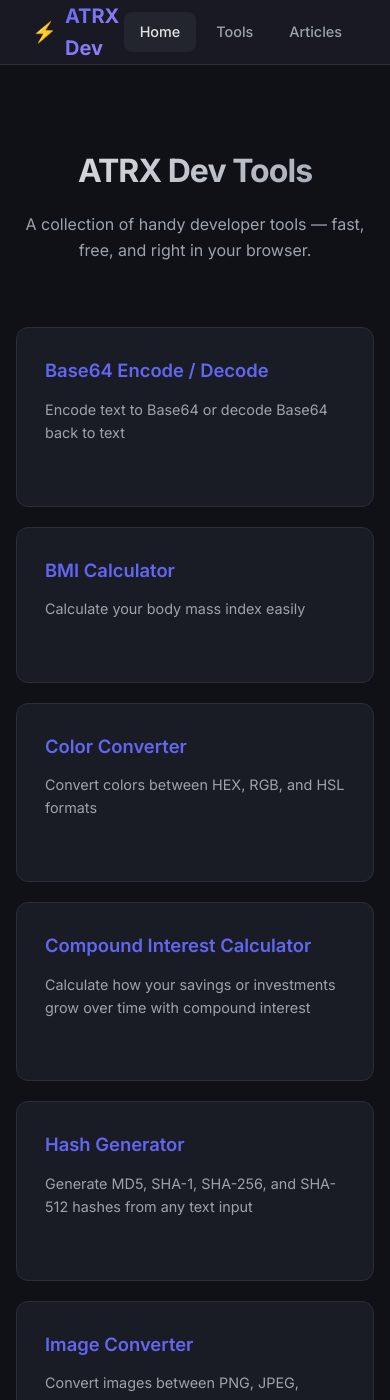
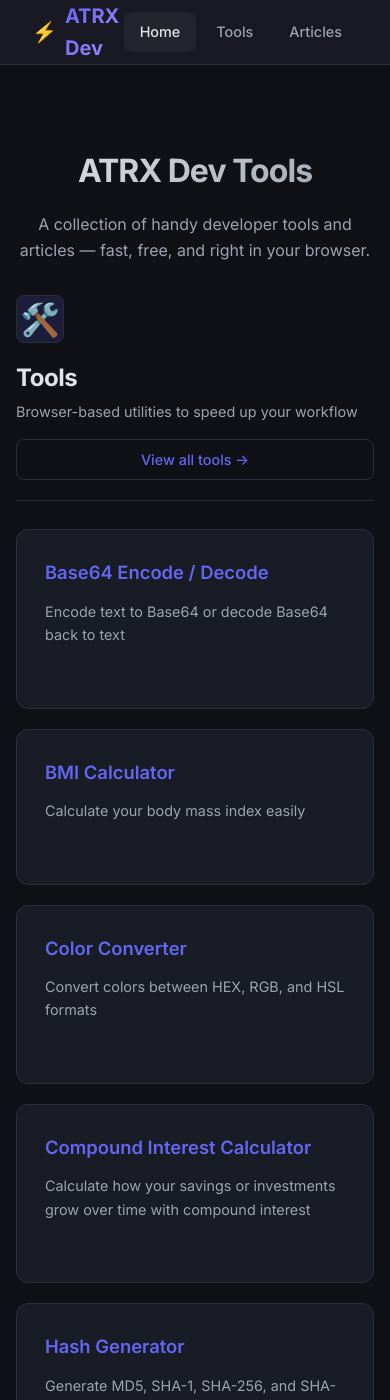
Before and after one commit to atrxdev/atrxdev.github.io, a Jekyll site: the page built from index.html, in a window 390 px wide and 1400 px high. Built offline with Jekyll 4.4.1, drawn with Linux system fonts in a browser that asks for light colours; some of the changed text lies outside the part shown.

Commit message:
Update home page to contain 'Articles' and 'Tools' sections

```diff
--- a/assets/css/style.css
+++ b/assets/css/style.css
@@ -101,7 +101,7 @@
 /* Hero section */
 .hero {
   text-align: center;
-  padding: 3rem 0 4rem;
+  padding: 3rem 0 2rem;
 }
 .hero h1 {
   font-size: 3rem;
@@ -118,6 +118,82 @@
   color: var(--text-muted);
   max-width: 500px;
   margin: 0 auto;
+}
+
+/* Home sections */
+.home-section {
+  margin-bottom: 3.5rem;
+}
+.home-section:last-child {
+  margin-bottom: 0;
+}
+.section-header {
+  display: flex;
+  align-items: center;
+  gap: 1rem;
+  margin-bottom: 1.75rem;
+  padding-bottom: 1.25rem;
+  border-bottom: 1px solid var(--border);
+}
+.section-icon {
+  font-size: 2rem;
+  width: 3rem;
+  height: 3rem;
+  display: flex;
+  align-items: center;
+  justify-content: center;
+  background: var(--accent-glow);
+  border: 1px solid var(--border);
+  border-radius: var(--radius-sm);
+  flex-shrink: 0;
+}
+.section-header h2 {
+  font-size: 1.5rem;
+  font-weight: 700;
+  letter-spacing: -0.02em;
+  color: var(--text);
+  margin: 0;
+}
+.section-header > div > p {
+  color: var(--text-muted);
+  font-size: 0.9rem;
+  margin: 0.15rem 0 0;
+}
+.section-link {
+  margin-left: auto;
+  font-size: 0.9rem;
+  font-weight: 500;
+  color: var(--accent);
+  white-space: nowrap;
+  padding: 0.5rem 1rem;
+  border: 1px solid var(--border);
+  border-radius: var(--radius-sm);
+  transition: all 0.2s;
+}
+.section-link:hover {
+  background: var(--accent-glow);
+  border-color: var(--accent);
+  color: var(--accent-hover);
+}
+.section-footer {
+  text-align: center;
+  margin-top: 1.5rem;
+}
+.view-all-btn {
+  display: inline-block;
+  padding: 0.65rem 1.75rem;
+  font-size: 0.9rem;
+  font-weight: 600;
+  color: var(--accent);
+  border: 1px solid var(--border);
+  border-radius: var(--radius);
+  transition: all 0.2s;
+}
+.view-all-btn:hover {
+  background: var(--accent-glow);
+  border-color: var(--accent);
+  color: var(--accent-hover);
+  box-shadow: 0 4px 16px var(--accent-glow);
 }
 
 /* Tool cards grid */
@@ -479,4 +555,12 @@
   .articles-grid { grid-template-columns: 1fr; }
   .tool-container { padding: 1.25rem; }
   .article-body { padding: 1.25rem; }
+  .section-header {
+    flex-wrap: wrap;
+  }
+  .section-link {
+    margin-left: 0;
+    width: 100%;
+    text-align: center;
+  }
 }
--- a/index.html
+++ b/index.html
@@ -5,7 +5,50 @@
 
 <div class="hero">
   <h1>ATRX Dev Tools</h1>
-  <p>A collection of handy developer tools — fast, free, and right in your browser.</p>
+  <p>A collection of handy developer tools and articles — fast, free, and right in your browser.</p>
 </div>
 
-{% include tools-grid.html %}
+<section class="home-section">
+  <div class="section-header">
+    <div class="section-icon">🛠️</div>
+    <div>
+      <h2>Tools</h2>
+      <p>Browser-based utilities to speed up your workflow</p>
+    </div>
+    <a href="/tools.html" class="section-link">View all tools →</a>
+  </div>
+  <div class="tools-grid">
+    {% assign tools_limit = site.tools | size %}
+    {% if tools_limit > 6 %}{% assign tools_limit = 6 %}{% endif %}
+    {% for tool in site.tools limit:6 %}
+      {% include tool-card.html tool=tool %}
+    {% endfor %}
+  </div>
+  {% if site.tools.size > 6 %}
+  <div class="section-footer">
+    <a href="/tools.html" class="view-all-btn">Browse all {{ site.tools.size }} tools →</a>
+  </div>
+  {% endif %}
+</section>
+
+<section class="home-section">
+  <div class="section-header">
+    <div class="section-icon">📝</div>
+    <div>
+      <h2>Articles</h2>
+      <p>Guides, tips, and insights for developers</p>
+    </div>
+    <a href="/articles.html" class="section-link">View all articles →</a>
+  </div>
+  <div class="articles-grid">
+    {% assign sorted_articles = site.articles | sort: "date" | reverse %}
+    {% for article in sorted_articles limit:6 %}
+      {% include article-card.html article=article %}
+    {% endfor %}
+  </div>
+  {% if site.articles.size > 6 %}
+  <div class="section-footer">
+    <a href="/articles.html" class="view-all-btn">Browse all {{ site.articles.size }} articles →</a>
+  </div>
+  {% endif %}
+</section>
```
